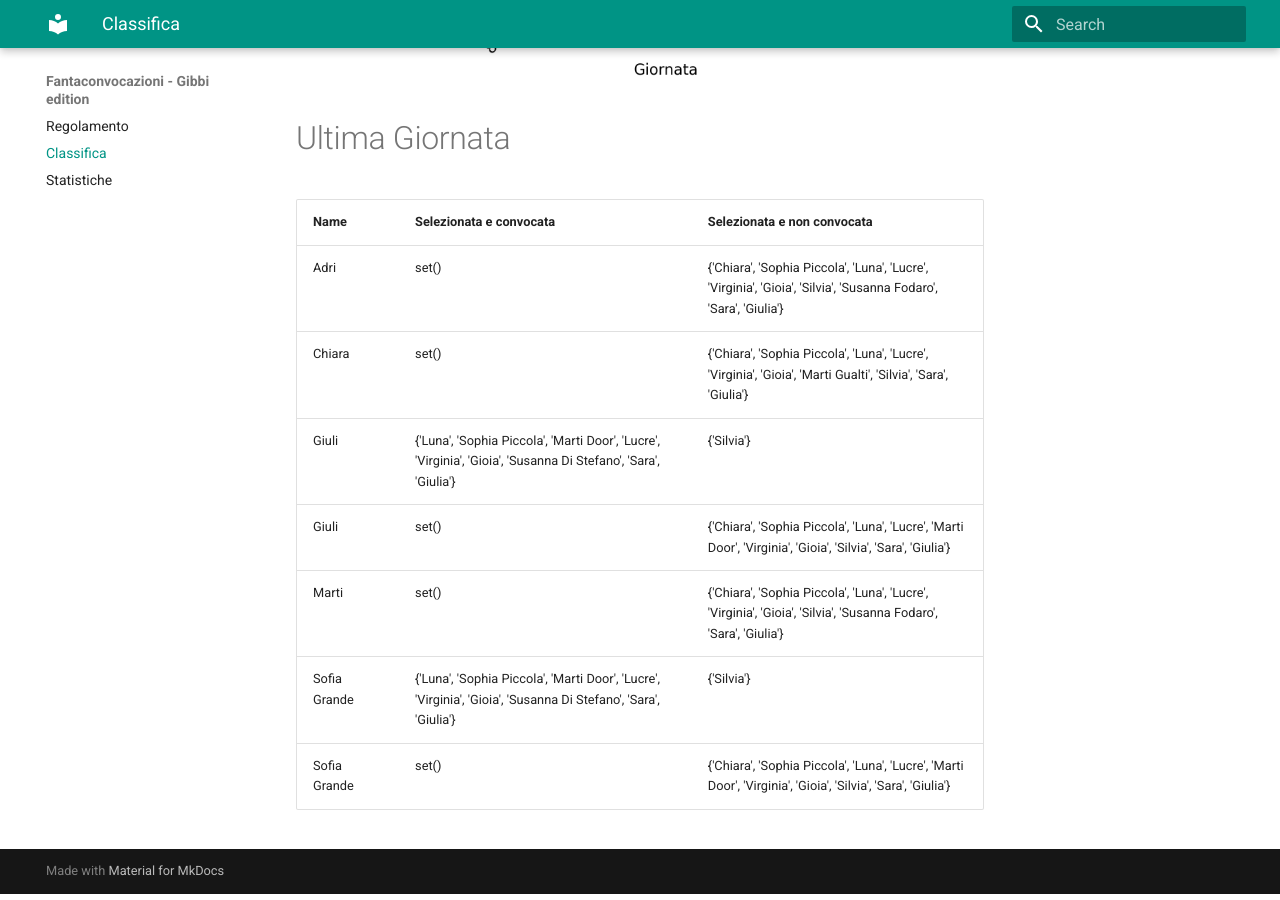
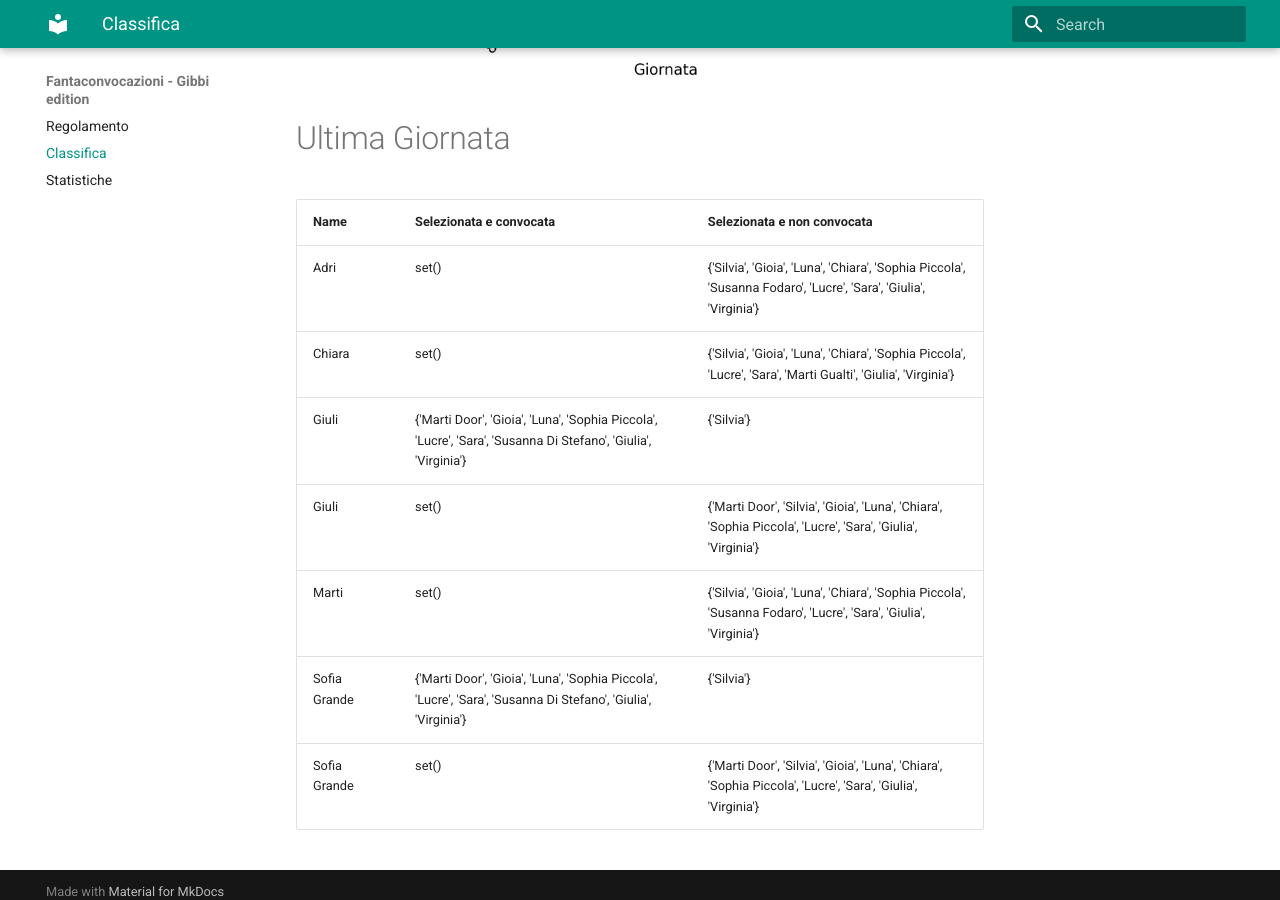
Before and after one commit to martinig94/fantagibbi, an MkDocs documentation site: the page built from docs/Classifica.md, in a window 1280 px wide and 900 px high, scrolled down 1030 px. Built offline with MkDocs 1.6.1 and Material for MkDocs 9.7.7, drawn with Linux system fonts in a browser that asks for light colours.

Commit message:
Auto-update from main.py

```diff
--- a/docs/Classifica.md
+++ b/docs/Classifica.md
@@ -18,11 +18,11 @@
 <!-- START_TABLE CORRECT -->
 | Name         | Selezionata e convocata                                                                                        | Selezionata e non convocata                                                                                      |
 |:-------------|:---------------------------------------------------------------------------------------------------------------|:-----------------------------------------------------------------------------------------------------------------|
-| Adri         | set()                                                                                                          | {'Chiara', 'Sophia Piccola', 'Luna', 'Lucre', 'Virginia', 'Gioia', 'Silvia', 'Susanna Fodaro', 'Sara', 'Giulia'} |
-| Chiara       | set()                                                                                                          | {'Chiara', 'Sophia Piccola', 'Luna', 'Lucre', 'Virginia', 'Gioia', 'Marti Gualti', 'Silvia', 'Sara', 'Giulia'}   |
-| Giuli        | {'Luna', 'Sophia Piccola', 'Marti Door', 'Lucre', 'Virginia', 'Gioia', 'Susanna Di Stefano', 'Sara', 'Giulia'} | {'Silvia'}                                                                                                       |
-| Giuli        | set()                                                                                                          | {'Chiara', 'Sophia Piccola', 'Luna', 'Lucre', 'Marti Door', 'Virginia', 'Gioia', 'Silvia', 'Sara', 'Giulia'}     |
-| Marti        | set()                                                                                                          | {'Chiara', 'Sophia Piccola', 'Luna', 'Lucre', 'Virginia', 'Gioia', 'Silvia', 'Susanna Fodaro', 'Sara', 'Giulia'} |
-| Sofia Grande | {'Luna', 'Sophia Piccola', 'Marti Door', 'Lucre', 'Virginia', 'Gioia', 'Susanna Di Stefano', 'Sara', 'Giulia'} | {'Silvia'}                                                                                                       |
-| Sofia Grande | set()                                                                                                          | {'Chiara', 'Sophia Piccola', 'Luna', 'Lucre', 'Marti Door', 'Virginia', 'Gioia', 'Silvia', 'Sara', 'Giulia'}     |
+| Adri         | set()                                                                                                          | {'Silvia', 'Gioia', 'Luna', 'Chiara', 'Sophia Piccola', 'Susanna Fodaro', 'Lucre', 'Sara', 'Giulia', 'Virginia'} |
+| Chiara       | set()                                                                                                          | {'Silvia', 'Gioia', 'Luna', 'Chiara', 'Sophia Piccola', 'Lucre', 'Sara', 'Marti Gualti', 'Giulia', 'Virginia'}   |
+| Giuli        | {'Marti Door', 'Gioia', 'Luna', 'Sophia Piccola', 'Lucre', 'Sara', 'Susanna Di Stefano', 'Giulia', 'Virginia'} | {'Silvia'}                                                                                                       |
+| Giuli        | set()                                                                                                          | {'Marti Door', 'Silvia', 'Gioia', 'Luna', 'Chiara', 'Sophia Piccola', 'Lucre', 'Sara', 'Giulia', 'Virginia'}     |
+| Marti        | set()                                                                                                          | {'Silvia', 'Gioia', 'Luna', 'Chiara', 'Sophia Piccola', 'Susanna Fodaro', 'Lucre', 'Sara', 'Giulia', 'Virginia'} |
+| Sofia Grande | {'Marti Door', 'Gioia', 'Luna', 'Sophia Piccola', 'Lucre', 'Sara', 'Susanna Di Stefano', 'Giulia', 'Virginia'} | {'Silvia'}                                                                                                       |
+| Sofia Grande | set()                                                                                                          | {'Marti Door', 'Silvia', 'Gioia', 'Luna', 'Chiara', 'Sophia Piccola', 'Lucre', 'Sara', 'Giulia', 'Virginia'}     |
 <!-- END_TABLE CORRECT -->
```
